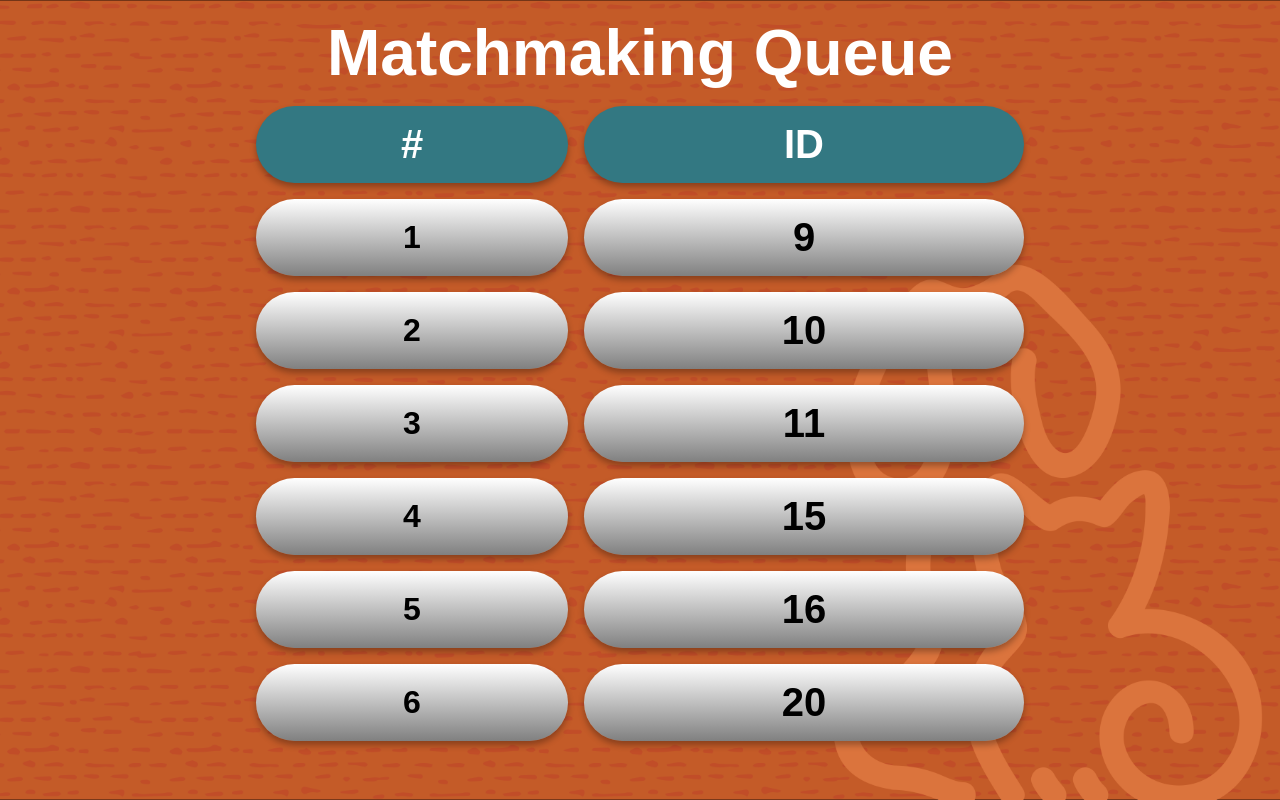
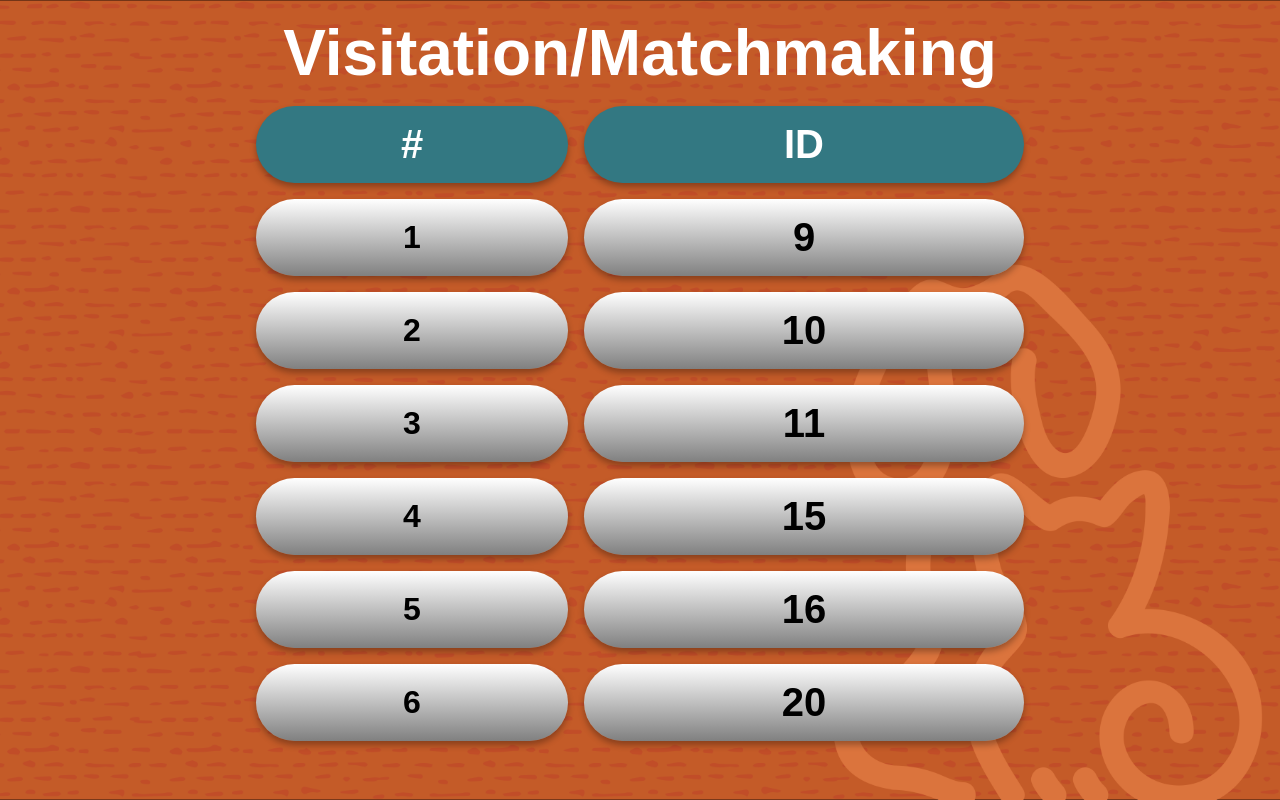
Before and after one commit to DHCPotato/MatchMakingQueue, a plain HTML site: page index.html in a window 1280 px wide. Drawn offline with Linux system fonts and the light colour scheme.

Commit message:
Update index.html

```diff
--- a/index.html
+++ b/index.html
@@ -82,7 +82,7 @@
 </head>
 <body>
   <div class="container">
-    <h2>Matchmaking Queue</h2>
+    <h2>Visitation/Matchmaking</h2>
     <table>
       <thead>
         <tr>
```
